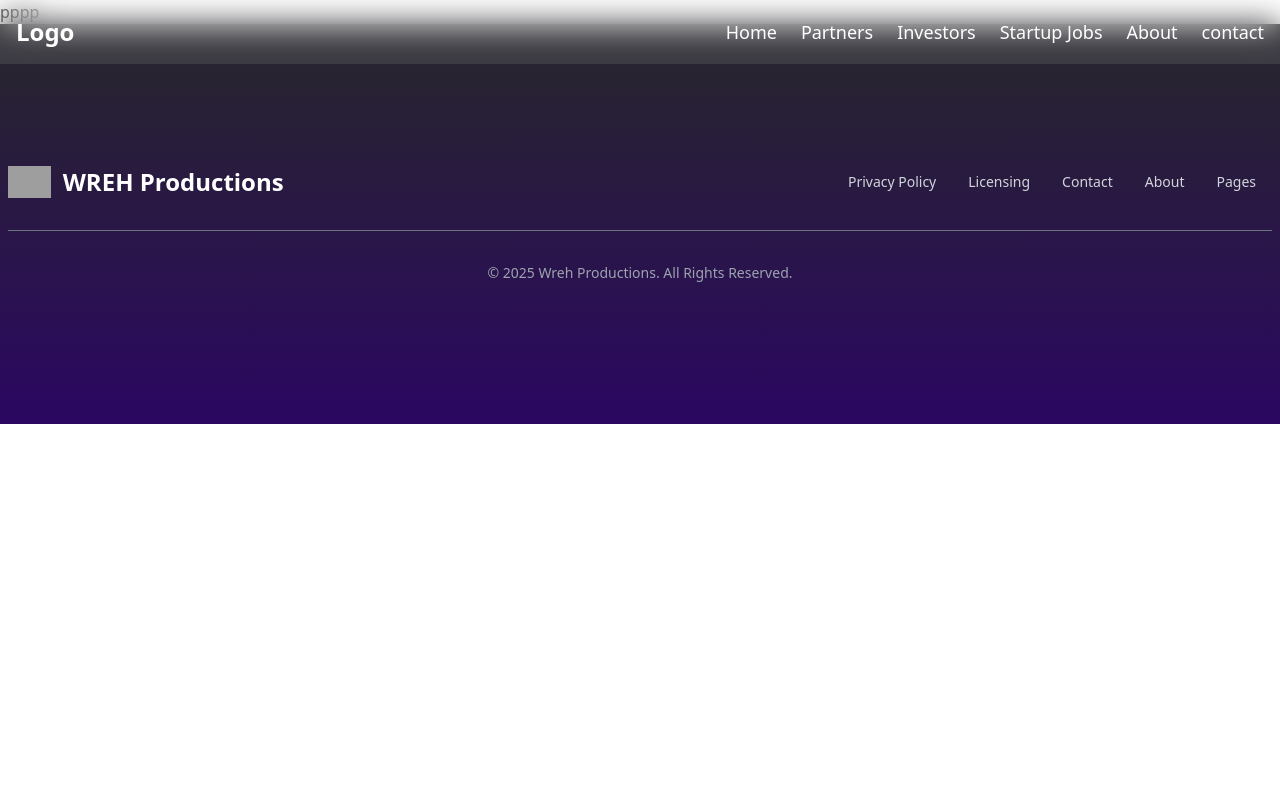
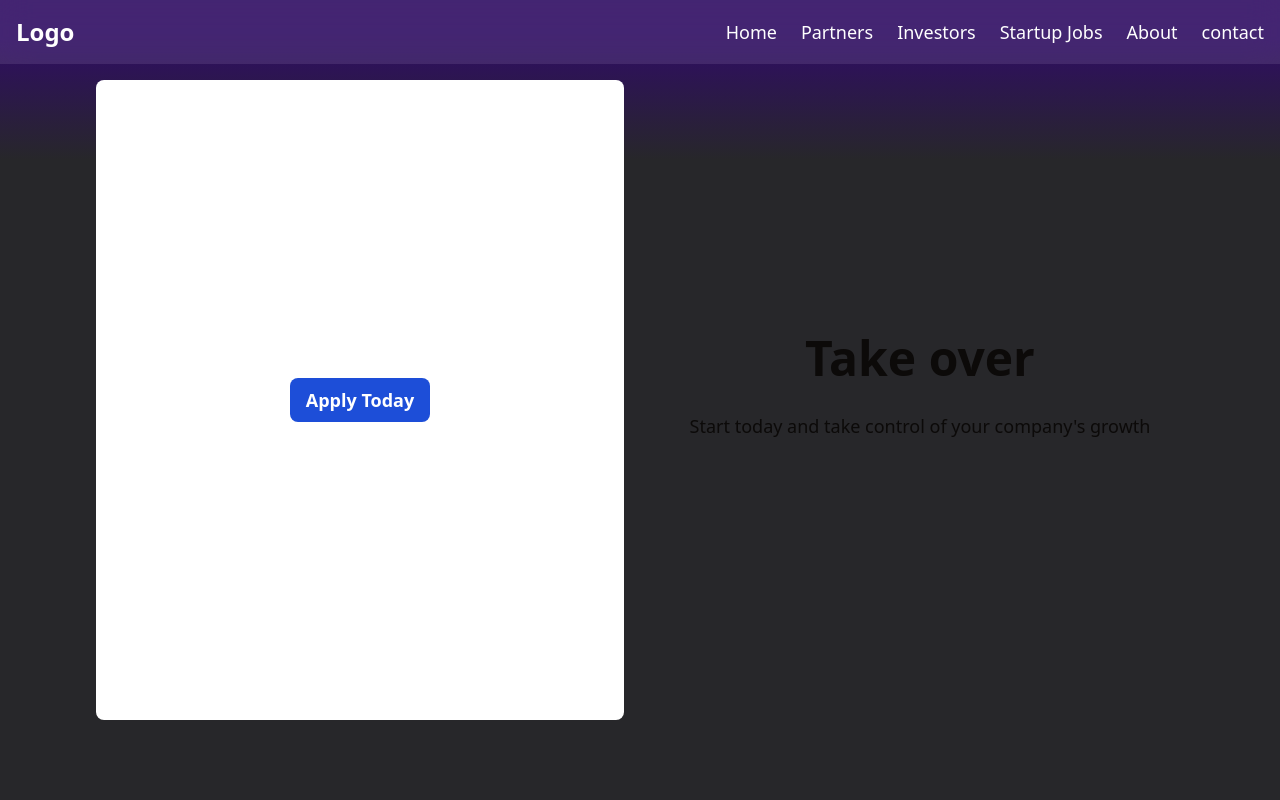
Before and after one commit to Kodakblock78/ycomb, a Next.js app: page /contact in a window 1280 px wide. Shown: the top 800 px of the page. Built offline with nearby package versions, Linux system fonts and the light colour scheme; grey boxes are pictures that could not be loaded.

Commit message:
contact page with form

```diff
--- a/app/contact/page.tsx
+++ b/app/contact/page.tsx
@@ -1,8 +1,9 @@
 import React from 'react'
+import Contactpage from '@/components/ui/Contact-page'
 
 const page = () => {
   return (
-    <div>pppp</div>
+    <Contactpage/>
   )
 }
 
--- a/app/investors/page.tsx
+++ b/app/investors/page.tsx
@@ -1,6 +1,8 @@
 import React from 'react'
 
-const page = () => {
+const page = (
+
+) => {
   return
 }
 
--- /dev/null
+++ b/components/ui/Contact-page.tsx
@@ -0,0 +1,46 @@
+import React from 'react';
+import Link from 'next/link'
+
+// Functional Component
+const   Contactpage = () => {
+  return (
+
+    <section
+    className="w-screen h-screen flex justify-center items-start text-center p-20"
+    style={{
+      background: 'linear-gradient(to bottom, rgb(47, 13, 99) 5%, #27272a 20%)',
+    }}
+     >
+        <div className="relative z-10 w-full h-full flex">
+        {/* Left side - Button with white box */}
+        <div className="w-1/2 flex items-center justify-center px-4">
+          {/* White box around the button */}
+          <div className="w-full h-[80vh] bg-white rounded-lg flex items-center justify-center">
+            <Link
+              href="/about"
+              className="px-4 py-2 bg-blue-700 text-white text-lg font-semibold rounded-lg hover:bg-blue-600 transition"
+            >
+              Apply Today
+            </Link>
+          </div>
+        </div>
+
+        {/* Right side - Text */}
+        <div className="w-1/2 flex flex-col items-center justify-center text-center px-4">
+          <h1 className="text-5xl font-extrabold leading-tight mb-6">
+            Take over
+          </h1>
+          <p className="text-lg mb-8 max-w-lg mx-auto">
+            Start today and take control of your company's growth
+          </p>
+        </div>
+      </div>
+
+      {/* ColoredTextBlock Component */}
+
+
+    </section>
+  );
+};
+
+export default Contactpage;
```
